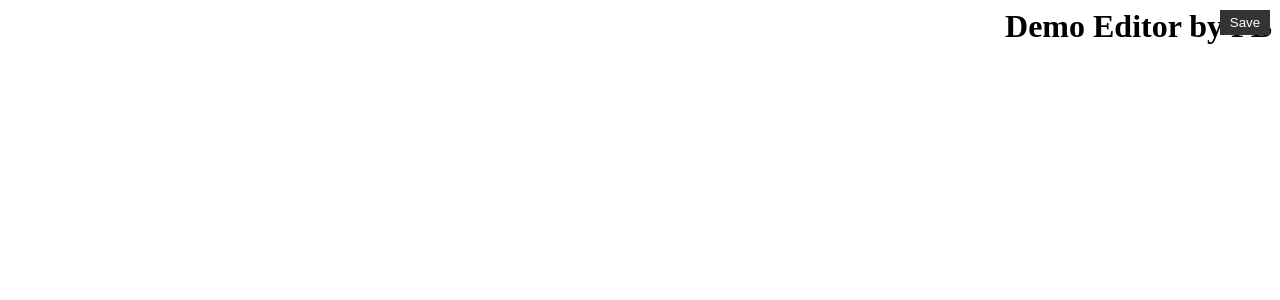
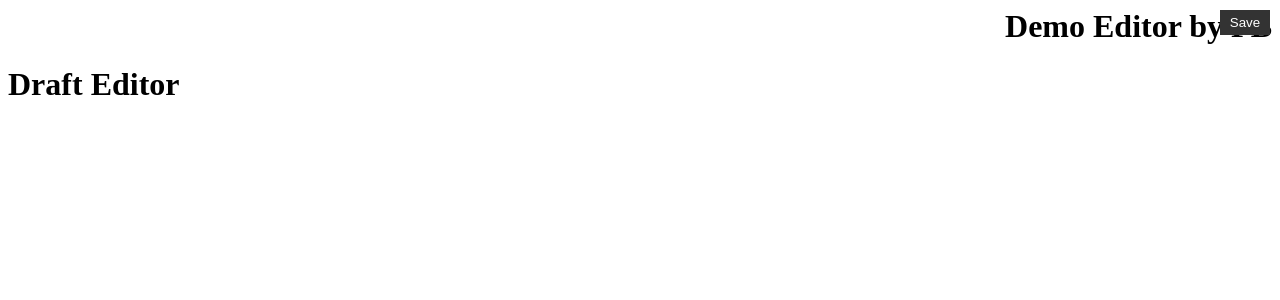
Before and after one commit to priyans619/Editor-React, a React (Vite) app: page / in a window 1280 px wide. Shown: the top 300 px of the page. Built offline with nearby package versions, Linux system fonts and the light colour scheme.

Commit message:
Add DraftEditor component

```diff
--- a/src/App.jsx
+++ b/src/App.jsx
@@ -1,6 +1,10 @@
+if (typeof global === 'undefined') {
+  global = window;
+}
 import React from "react"
 import Title from "./components/Title/Title.jsx"
 import Button from "./components/Button/Button.jsx";
+import DraftEditor from "./components/Editor/DraftEditor.jsx";
 
 const App = () => {
 
@@ -8,6 +12,7 @@ const App = () => {
     <div>
       <Title />
       <Button name= "Save" onClick={() => console.log('Button 1 clicked')} />
+      <DraftEditor/>
     </div>
   );
 }
--- /dev/null
+++ b/src/components/Editor/DraftEditor.jsx
@@ -0,0 +1,20 @@
+import React from 'react';
+import { useState } from 'react';
+import { Editor, EditorState } from 'draft-js';
+
+const DraftEditor = () => {
+  const [editorState, setEditorState] = useState(EditorState.createEmpty());
+
+  const onChange = (newEditorState) => {
+    setEditorState(newEditorState);
+  };
+
+  return (
+    <div>
+      <h1>Draft Editor</h1>
+      <Editor editorState={editorState} onChange={onChange} />
+    </div>
+  );
+};
+
+export default DraftEditor;
```
